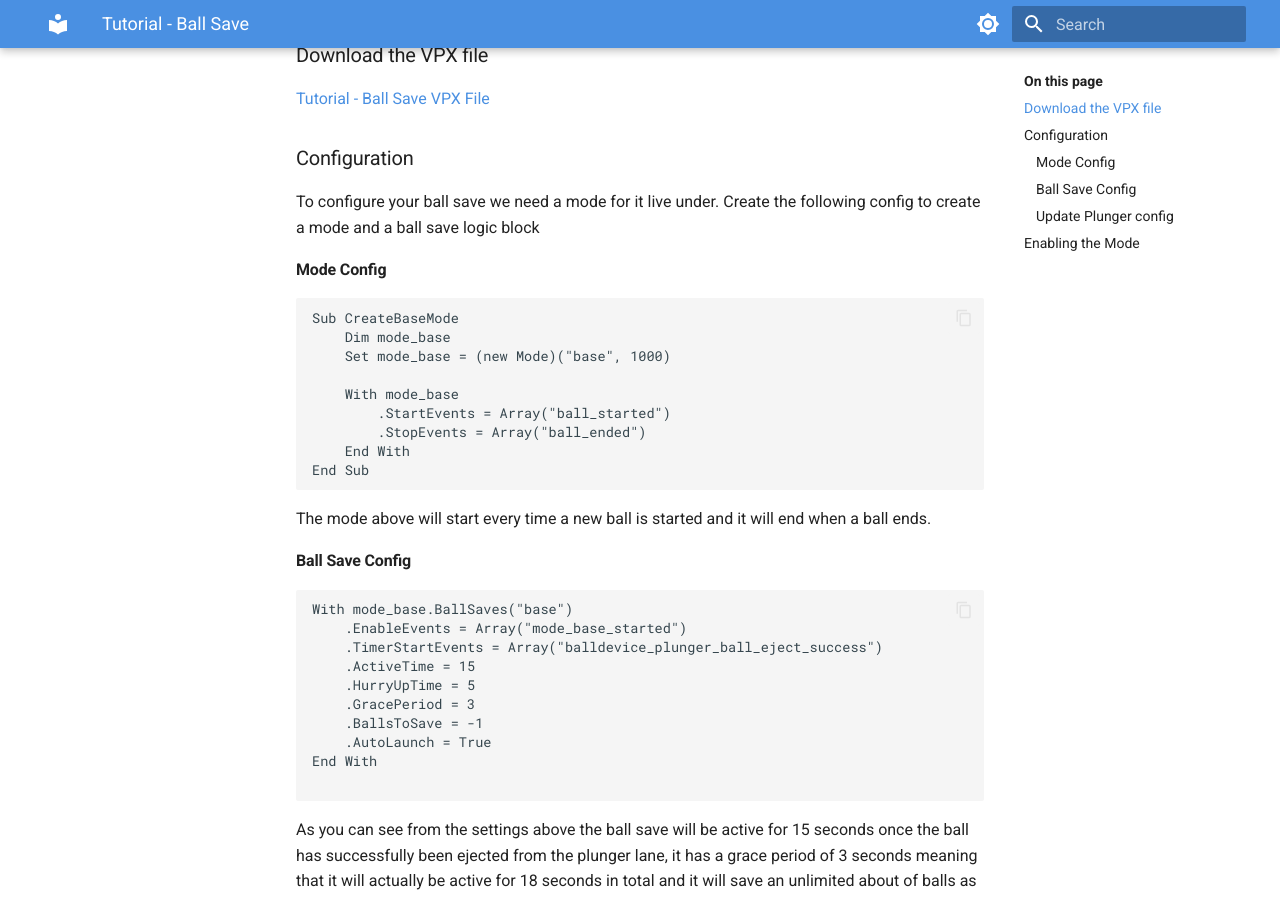
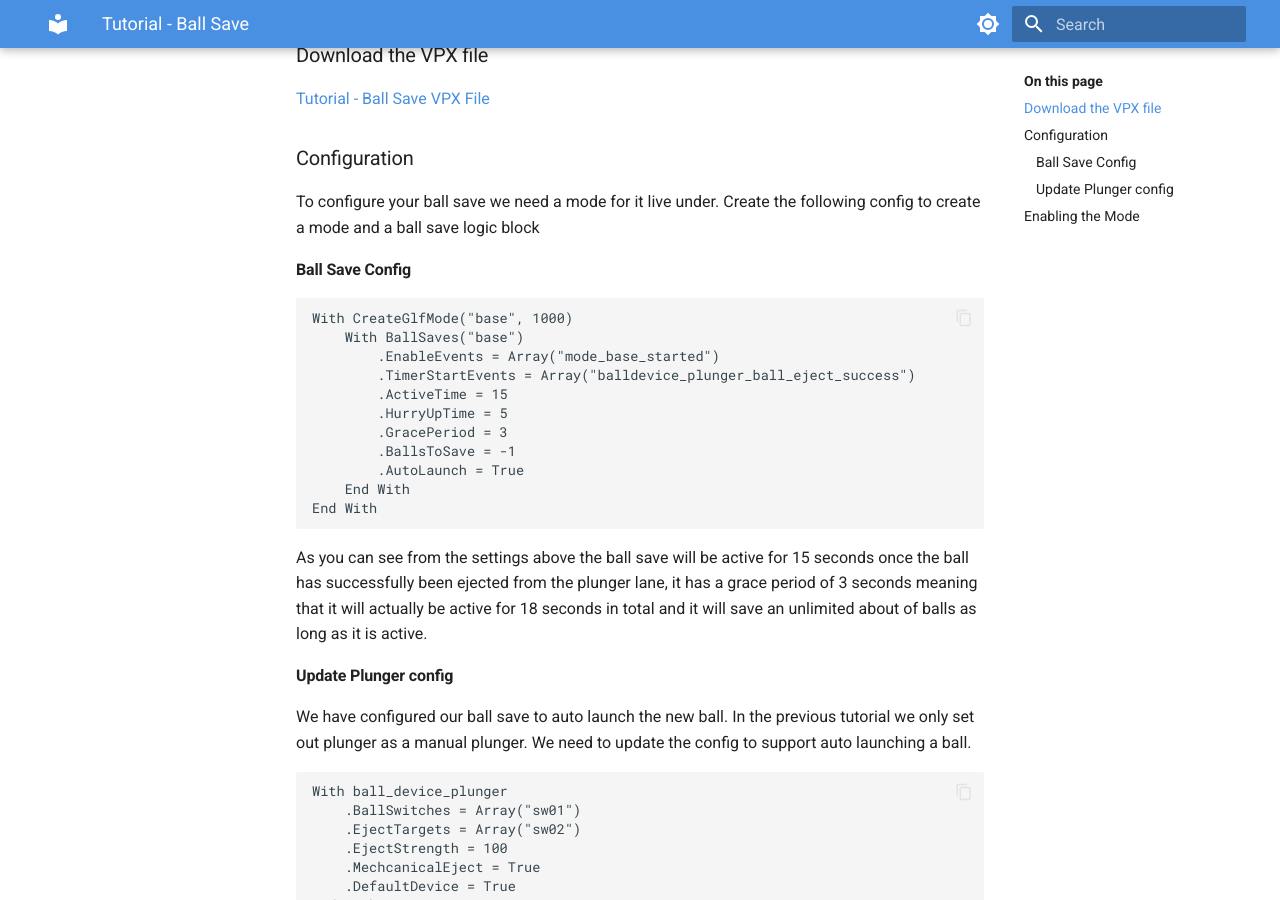
Before and after one commit to mpcarr/vpx-glf, an MkDocs documentation site: the page built from docs/tutorial/tutorial-ballsave.md, in a window 1280 px wide and 900 px high, scrolled down 271 px. Built offline with MkDocs 1.6.1 and Material for MkDocs 9.7.7, drawn with Linux system fonts in a browser that asks for light colours.

Commit message:
update ball save

````diff
--- a/docs/tutorial/tutorial-ballsave.md
+++ b/docs/tutorial/tutorial-ballsave.md
@@ -9,35 +9,20 @@ Lets add a ball save to our table. A ball save is a logic block that monitors if
 
 To configure your ball save we need a mode for it live under. Create the following config to create a mode and a ball save logic block
 
-#### Mode Config
-
-```
-Sub CreateBaseMode
-    Dim mode_base
-    Set mode_base = (new Mode)("base", 1000)
-
-    With mode_base
-        .StartEvents = Array("ball_started")
-        .StopEvents = Array("ball_ended")
-    End With
-End Sub
-```
-
-The mode above will start every time a new ball is started and it will end when a ball ends.
-
 #### Ball Save Config
 
 ```
-With mode_base.BallSaves("base")
-    .EnableEvents = Array("mode_base_started")
-    .TimerStartEvents = Array("balldevice_plunger_ball_eject_success")
-    .ActiveTime = 15
-    .HurryUpTime = 5
-    .GracePeriod = 3
-    .BallsToSave = -1
-    .AutoLaunch = True
+With CreateGlfMode("base", 1000)
+    With BallSaves("base")
+        .EnableEvents = Array("mode_base_started")
+        .TimerStartEvents = Array("balldevice_plunger_ball_eject_success")
+        .ActiveTime = 15
+        .HurryUpTime = 5
+        .GracePeriod = 3
+        .BallsToSave = -1
+        .AutoLaunch = True
+    End With
 End With
-
 ```
 
 As you can see from the settings above the ball save will be active for 15 seconds once the ball has successfully been ejected from the plunger lane, it has a grace period of 3 seconds meaning that it will actually be active for 18 seconds in total and it will save an unlimited about of balls as long as it is active.
````
